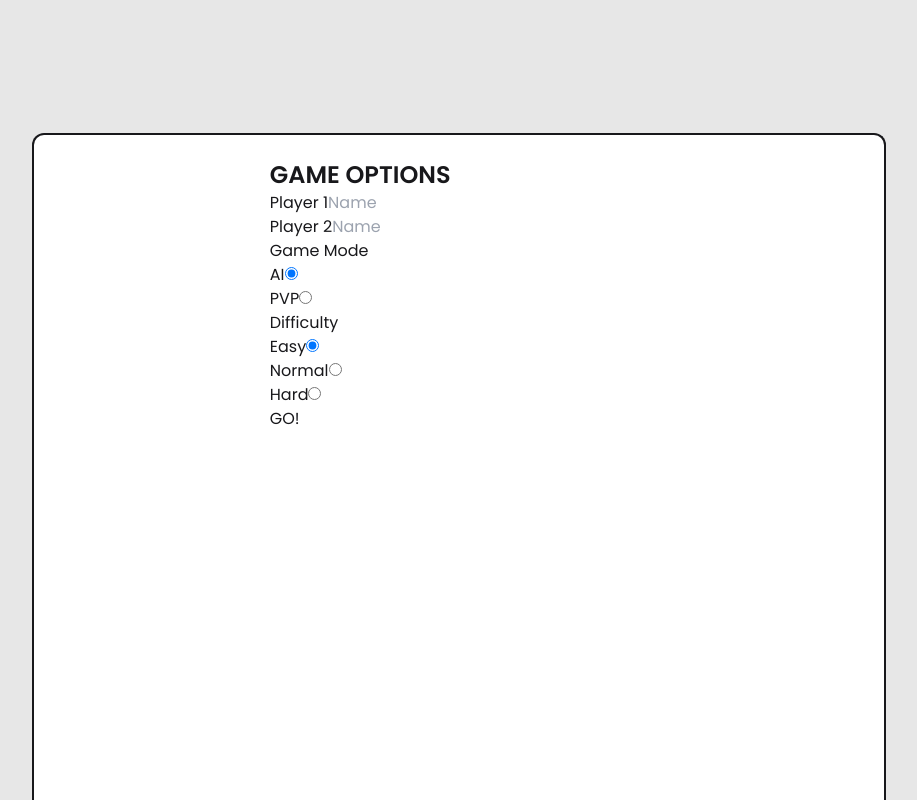
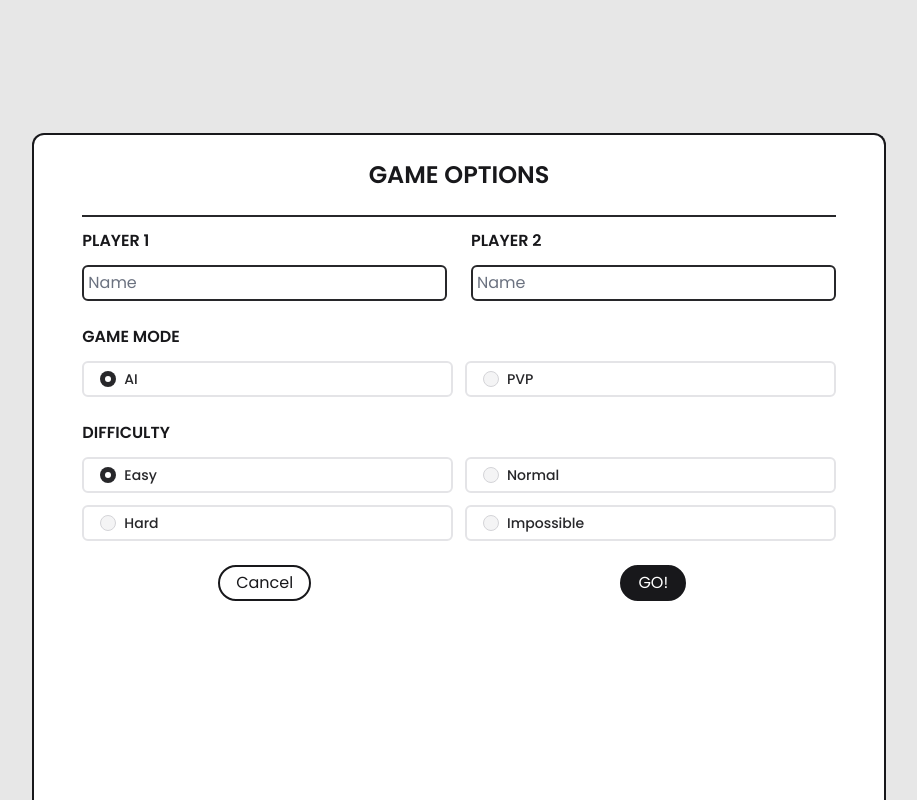
Before and after one commit to dmarts05/react-tictactoe, a React (Vite) app: page / in a window 1280 px wide. Both pictures are taken after a click on the button 640 px from the left and 625 px from the top of the page. Shown: the whole page, without its empty margins (181-1098 px from the left). Built offline with nearby package versions, Linux system fonts and the light colour scheme; the HTML template or start-up script is replaced by a standard one.

Commit message:
Add form styling

```diff
--- a/package.json
+++ b/package.json
@@ -19,6 +19,7 @@
     "react-hook-form": "^7.43.1"
   },
   "devDependencies": {
+    "@tailwindcss/forms": "^0.5.3",
     "@types/react": "^18.0.26",
     "@types/react-dom": "^18.0.9",
     "@vitejs/plugin-react": "^3.0.0",
--- a/src/components/StartPage/StartGameForm.jsx
+++ b/src/components/StartPage/StartGameForm.jsx
@@ -1,76 +1,179 @@
 import { useForm } from 'react-hook-form';
+import Button from '../UI/Button';
 
-export default function StartGameForm() {
-  const { register, handleSubmit } = useForm();
+export default function StartGameForm(props) {
+  const { register, handleSubmit, reset } = useForm();
 
   const onSubmit = data => {
     console.log(data);
   };
 
   return (
-    <div className='grid justify-center'>
-      <h2 className='text-2xl font-semibold uppercase'>Game Options</h2>
-      <form onSubmit={handleSubmit(onSubmit)}>
-        <p>
-          <label htmlFor='player-1-name'>Player 1</label>
+    <div className='flex flex-col'>
+      <h2 className='mb-3 border-b-2 border-zinc-800 pb-6 text-center text-2xl font-semibold uppercase'>
+        Game Options
+      </h2>
+      <form
+        onSubmit={handleSubmit(onSubmit)}
+        className='grid grid-cols-2 gap-6'
+      >
+        <p className='flex flex-col gap-3'>
+          <label
+            htmlFor='player-1-name'
+            className='w-fit font-semibold uppercase'
+          >
+            Player 1
+          </label>
           <input
             {...register('player1Name')}
             type='text'
             name='player-1-name'
             id='player-1-name'
             placeholder='Name'
+            className='rounded-md border-2 border-zinc-800 p-1 transition-colors duration-300 focus:border-transparent focus:bg-zinc-800 focus:text-white focus:ring-0'
           />
         </p>
-        <p>
-          <label htmlFor='player-2-name'>Player 2</label>
+        <p className='flex flex-col gap-3'>
+          <label
+            htmlFor='player-2-name'
+            className='w-fit font-semibold uppercase'
+          >
+            Player 2
+          </label>
           <input
             {...register('player2Name')}
             type='text'
             name='player-2-name'
             id='player-2-name'
             placeholder='Name'
+            className='rounded-md border-2 border-zinc-800 p-1 transition-colors duration-300 focus:border-transparent focus:bg-zinc-800 focus:text-white focus:ring-0'
           />
         </p>
-        <fieldset {...register('gamemode')} id='gamemode'>
-          <legend>Game Mode</legend>
-          <p>
-            <label htmlFor='ai'>AI</label>
+        <fieldset
+          {...register('gamemode')}
+          id='gamemode'
+          className='col-span-full grid grid-cols-2 gap-3'
+        >
+          <legend className='w-fit pb-3 font-semibold uppercase'>
+            Game Mode
+          </legend>
+          <p className='flex items-center rounded-md border-2 border-zinc-200 pl-4'>
             <input
               type='radio'
               name='gamemode'
               id='ai'
               value='ai'
               defaultChecked
+              className='h-4 w-4 border-zinc-300 bg-zinc-100 text-zinc-800 transition-all duration-300 focus:ring-2 focus:ring-zinc-800'
             />
+            <label
+              htmlFor='ai'
+              className='ml-2 w-full py-1.5 text-sm font-medium text-zinc-800'
+            >
+              AI
+            </label>
           </p>
-          <p>
-            <label htmlFor='pvp'>PVP</label>
-            <input type='radio' name='gamemode' id='pvp' value='pvp' />
+          <p className='flex items-center rounded-md border-2 border-zinc-200 pl-4'>
+            <input
+              type='radio'
+              name='gamemode'
+              id='pvp'
+              value='pvp'
+              className='h-4 w-4 border-zinc-300 bg-zinc-100 text-zinc-800 transition-all duration-300 focus:ring-2 focus:ring-zinc-800'
+            />
+            <label
+              htmlFor='pvp'
+              className='ml-2 w-full py-1.5 text-sm font-medium text-zinc-800'
+            >
+              PVP
+            </label>
           </p>
         </fieldset>
-        <fieldset {...register('difficulty')} id='difficulty'>
-          <legend>Difficulty</legend>
-          <p>
-            <label htmlFor='easy'>Easy</label>
+        <fieldset
+          {...register('difficulty')}
+          id='difficulty'
+          className='col-span-full grid grid-cols-2 gap-3'
+        >
+          <legend className='w-fit pb-3 font-semibold uppercase'>
+            Difficulty
+          </legend>
+          <p className='flex items-center rounded-md border-2 border-zinc-200 pl-4'>
             <input
               type='radio'
               name='difficulty'
               id='easy'
               value='easy'
+              className='h-4 w-4 border-zinc-300 bg-zinc-100 text-zinc-800 transition-all duration-300 focus:ring-2 focus:ring-zinc-800'
               defaultChecked
             />
+            <label
+              htmlFor='easy'
+              className='ml-2 w-full py-1.5 text-sm font-medium text-zinc-800'
+            >
+              Easy
+            </label>
           </p>
-          <p>
-            <label htmlFor='normal'>Normal</label>
-            <input type='radio' name='difficulty' id='normal' value='normal' />
+          <p className='flex items-center rounded-md border-2 border-zinc-200 pl-4'>
+            <input
+              type='radio'
+              name='difficulty'
+              id='normal'
+              value='normal'
+              className='h-4 w-4 border-zinc-300 bg-zinc-100 text-zinc-800 transition-all duration-300 focus:ring-2 focus:ring-zinc-800'
+            />
+            <label
+              htmlFor='normal'
+              className='ml-2 w-full py-1.5 text-sm font-medium text-zinc-800'
+            >
+              Normal
+            </label>
           </p>
-          <p>
-            <label htmlFor='hard'>Hard</label>
-            <input type='radio' name='difficulty' id='hard' value='hard' />
+          <p className='flex items-center rounded-md border-2 border-zinc-200 pl-4'>
+            <input
+              type='radio'
+              name='difficulty'
+              id='hard'
+              value='hard'
+              className='h-4 w-4 border-zinc-300 bg-zinc-100 text-zinc-800 transition-all duration-300 focus:ring-2 focus:ring-zinc-800'
+            />
+            <label
+              htmlFor='hard'
+              className='ml-2 w-full py-1.5 text-sm font-medium text-zinc-800'
+            >
+              Hard
+            </label>
+          </p>
+          <p className='flex items-center rounded-md border-2 border-zinc-200 pl-4'>
+            <input
+              type='radio'
+              name='difficulty'
+              id='impossible'
+              value='impossible'
+              className='h-4 w-4 border-zinc-300 bg-zinc-100 text-zinc-800 transition-all duration-300 focus:ring-2 focus:ring-zinc-800'
+            />
+            <label
+              htmlFor='impossible'
+              className='ml-2 w-full py-1.5 text-sm font-medium text-zinc-800'
+            >
+              Impossible
+            </label>
           </p>
         </fieldset>
 
-        <button>GO!</button>
+        <Button
+          type='button'
+          styleType='secondary'
+          className='m-auto w-32'
+          onClick={() => {
+            reset();
+            props.onCloseModal();
+          }}
+        >
+          Cancel
+        </Button>
+        <Button type='submit' styleType='primary' className='m-auto w-32'>
+          GO!
+        </Button>
       </form>
     </div>
   );
--- a/src/components/StartPage/StartPage.jsx
+++ b/src/components/StartPage/StartPage.jsx
@@ -51,6 +51,7 @@ export default function StartPage() {
     <header className='flex h-screen w-screen flex-col items-center justify-center gap-6 overflow-hidden transition-all'>
       <Logo />
       <Title />
+      <motion.div {...btnAnimation}>
         <Button
           onClick={openModalHandler}
           animation={btnAnimation}
@@ -58,6 +59,8 @@ export default function StartPage() {
         >
           {btnSvg}
         </Button>
+      </motion.div>
+
       <motion.div
         {...circleAnimation}
         className='fixed -z-10 h-[750px] w-[750px] select-none rounded-full border-4 border-zinc-900 dark:border-white'
@@ -65,7 +68,7 @@ export default function StartPage() {
       <AnimatePresence initial={false} mode='wait' onExitComplete={() => null}>
         {showStartGameModal && (
           <Modal onCloseModal={closeModalHandler}>
-            <StartGameForm />
+            <StartGameForm onCloseModal={closeModalHandler} />
           </Modal>
         )}
       </AnimatePresence>
--- a/src/components/UI/Button.jsx
+++ b/src/components/UI/Button.jsx
@@ -1,15 +1,15 @@
 import { motion } from 'framer-motion';
 
 export default function Button(props) {
-  let classes = '';
+  let style = '';
 
   switch (props.styleType) {
     case 'primary':
-      classes =
+      style =
         'border-zinc-900 bg-zinc-900 text-white hover:text-zinc-900 hover:bg-white dark:border-white dark:bg-white dark:text-zinc-900 dark:hover:bg-zinc-900 dark:hover:text-white';
       break;
     case 'secondary':
-      classes =
+      style =
         'border-zinc-900 bg-white text-zinc-900 hover:bg-zinc-900 hover:text-white dark:border-white dark:bg-zinc-900 dark:text-white dark:hover:bg-white dark:hover:text-zinc-900';
       break;
     default:
@@ -17,15 +17,14 @@ export default function Button(props) {
   }
 
   return (
-    <motion.div {...props.animation}>
     <motion.button
+      type={props.type}
       whileHover={{ scale: 1.1 }}
       whileTap={{ scale: 0.9 }}
       onClick={props.onClick}
-        className={`w-fit select-none rounded-full border-2 py-1 px-4 transition-colors duration-300 ${classes}`}
+      className={`w-fit select-none rounded-full border-2 py-1 px-4 transition-colors duration-300 ${style} ${props.className}`}
     >
       {props.children}
     </motion.button>
-    </motion.div>
   );
 }
--- a/src/components/UI/Modal.jsx
+++ b/src/components/UI/Modal.jsx
@@ -30,7 +30,7 @@ const ModalOverlay = props => {
       initial={{ y: 1000 }}
       animate={{ y: 0 }}
       exit={{ y: 1000 }}
-      className='fixed bottom-0 right-0 left-0 z-20 m-auto mt-16 h-5/6 rounded-xl rounded-b-none border-2 border-b-0 border-zinc-900 bg-white p-6 text-zinc-900 active:cursor-grabbing dark:border-white dark:bg-zinc-900 dark:text-white sm:w-2/3'
+      className='fixed bottom-0 right-0 left-0 z-20 m-auto mt-16 h-5/6 rounded-xl rounded-b-none border-2 border-b-0 border-zinc-900 bg-white py-6 px-12 text-zinc-900 active:cursor-grabbing dark:border-white dark:bg-zinc-900 dark:text-white sm:w-2/3'
     >
       {props.modalContent}
     </motion.div>
--- a/tailwind.config.cjs
+++ b/tailwind.config.cjs
@@ -18,5 +18,5 @@ module.exports = {
       xl: '1700px',
     },
   },
-  plugins: [],
+  plugins: [require('@tailwindcss/forms')],
 };
```
Also changed, not shown: 1 other file (tests, documents, lock files or other folders). Lines whose indentation alone changed are shown as unchanged.
